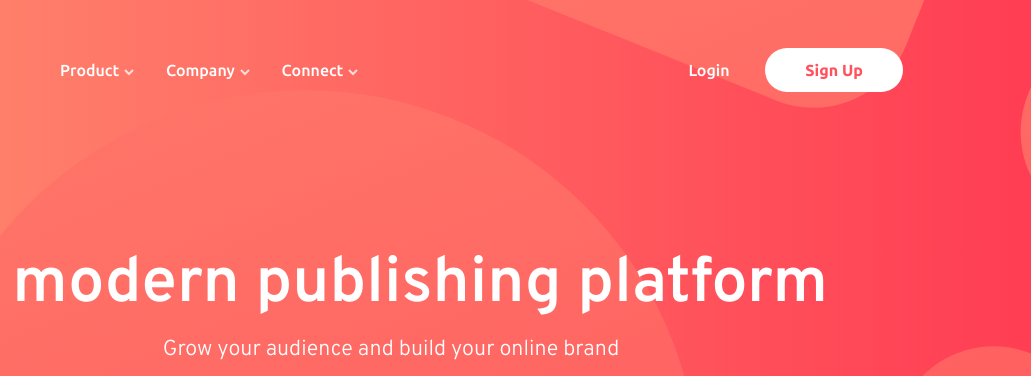
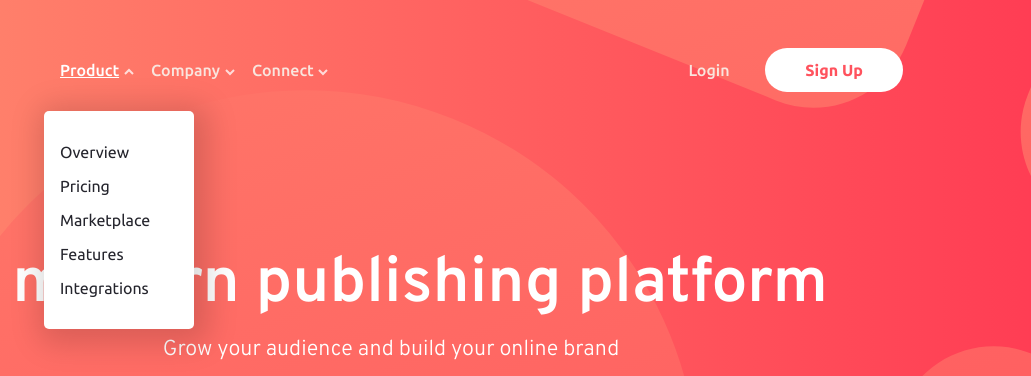
Before and after one commit to YannikS14/blogr-landing-page-main, a plain HTML site: page index.html in a window 1280 px wide. Both pictures are taken after a click on the button "Product". Shown: the top 376 px of the page, 249-1280 px from the left. Drawn offline with Linux system fonts and the light colour scheme.

Commit message:
Add nav dropdown menus

```diff
--- a/index.html
+++ b/index.html
@@ -34,7 +34,7 @@
 
         <div class="nav-wrapper">
           <div class="nav-items">
-            <button id="product-btn">Product</button>
+            <button id="nav-btn" class="nav-btn">Product</button>
             <div class="nav-list">
               <ul>
                 <li>Overview</li>
@@ -45,7 +45,7 @@
               </ul>
             </div>
 
-            <button id="company-btn">Company</button>
+            <button id="company-btn" class="nav-btn">Company</button>
             <div class="nav-list">
               <ul>
                 <li>About</li>
@@ -54,7 +54,8 @@
                 <li>Careers</li>
               </ul>
             </div>
-            <button id="connect-btn">Connect</button>
+
+            <button id="connect-btn" class="nav-btn">Connect</button>
             <div class="nav-list">
               <ul>
                 <li>Contact</li>
@@ -63,7 +64,8 @@
               </ul>
             </div>
           </div>
-          <div class="nav-btn">
+
+          <div>
             <button class="login-btn">Login</button>
             <button class="signup-btn">Sign Up</button>
           </div>
@@ -196,4 +198,5 @@
       </div>
     </footer>
   </body>
+  <script src="script.js"></script>
 </html>
--- /dev/null
+++ b/script.js
@@ -0,0 +1,32 @@
+const navButtons = document.querySelectorAll('.nav-btn');
+const navLists = document.querySelectorAll('.nav-list');
+
+navButtons.forEach((el) => {
+  el.addEventListener('click', (event) => {
+    const clickedNavList = document.querySelector(
+      `#${event.target.id} + .nav-list`,
+    );
+    const clickedButton = document.getElementById(event.target.id);
+
+    removeActiveClass();
+
+    clickedNavList.classList.toggle('active');
+    clickedButton.classList.toggle('active');
+  });
+});
+
+document.addEventListener('click', (event) => {
+  if (!event.target.classList.contains('nav-btn')) {
+    removeActiveClass();
+  }
+});
+
+const removeActiveClass = () => {
+  navLists.forEach((el) => {
+    el.classList.remove('active');
+  });
+
+  navButtons.forEach((el) => {
+    el.classList.remove('active');
+  });
+};
--- a/style.css
+++ b/style.css
@@ -75,6 +75,7 @@ nav {
   display: flex;
   justify-content: space-between;
   align-items: center;
+  color: #f9e5de;
 }
 
 .nav-wrapper button {
@@ -85,9 +86,24 @@ nav {
   margin-right: 0em;
 }
 
-.nav-items button::after {
+.nav-btn:hover,
+.nav-btn:focus,
+.login-btn:hover {
+  text-decoration: underline;
+  color: white;
+}
+
+.nav-btn::after {
+  display: inline-block;
   content: url(./images/icon-arrow-light.svg);
   margin-left: 0.3em;
+  position: absolute;
+  transition: 0.2s ease;
+}
+
+.nav-btn.active::after {
+  transform: rotate(180deg);
+  top: 4px;
 }
 
 .nav-items {
@@ -109,12 +125,16 @@ nav {
   box-shadow: 5px 5px 30px 10px rgba(0, 0, 0, 0.15);
 }
 
-.nav-list:nth-child(2) {
-  right: 22%;
+.nav-list.active {
+  display: block;
 }
 
-.nav-list:last-child {
-  right: -13%;
+.nav-list:nth-of-type(2) {
+  right: 15%;
+}
+
+.nav-list:last-of-type {
+  right: -20%;
 }
 
 .nav-list li {
```
